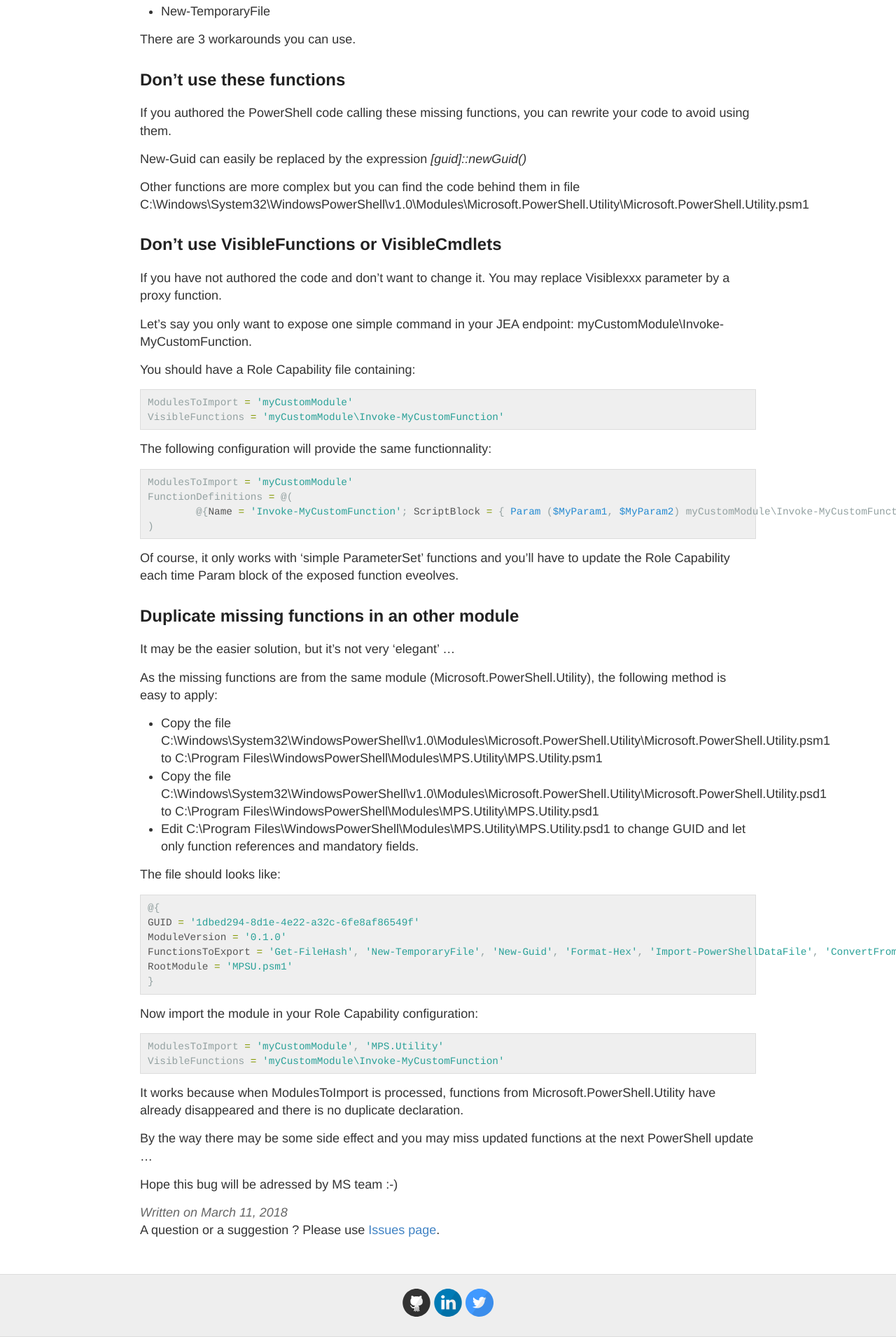
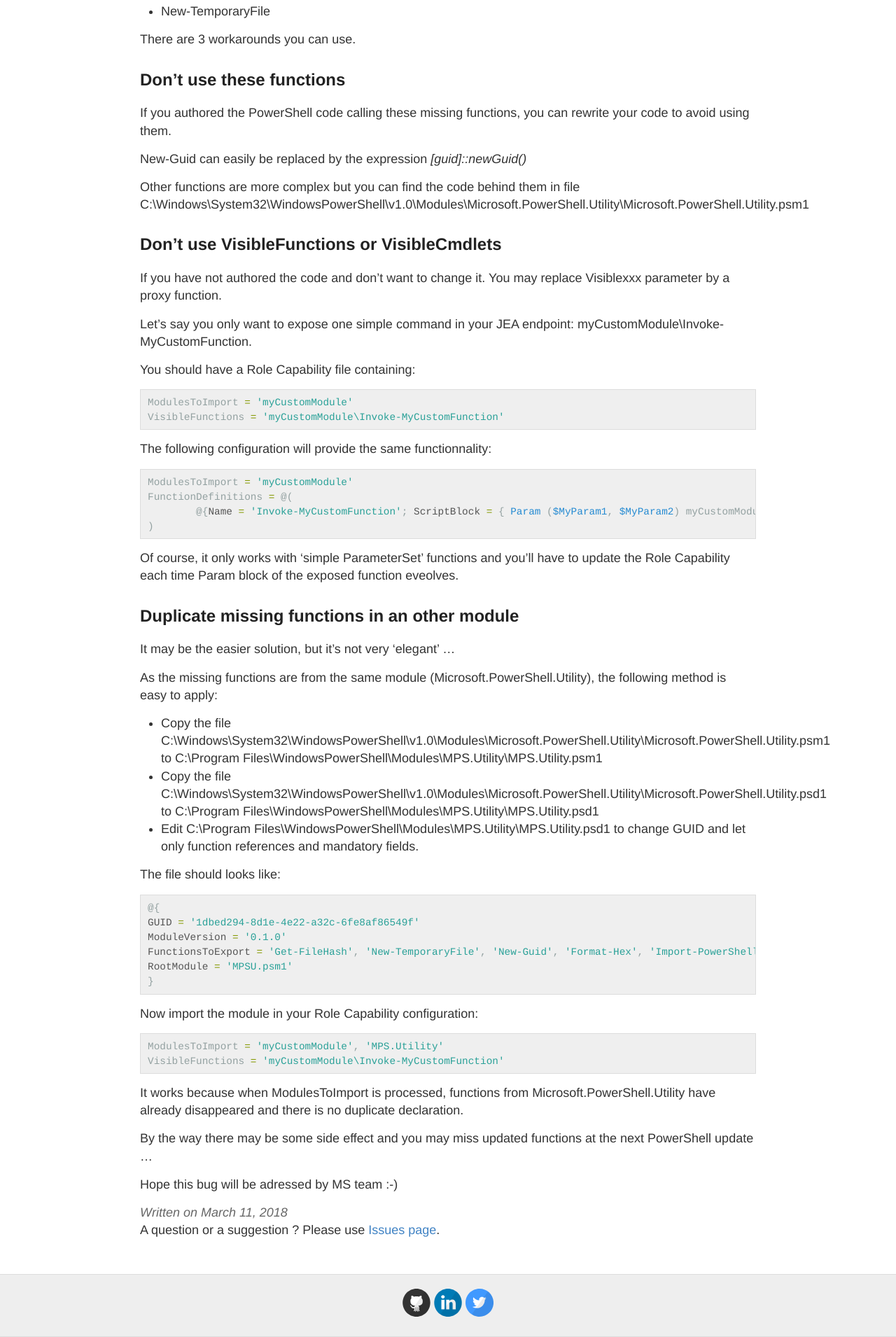
Before and after one commit to jnury/jnury.github.io, a Jekyll site: the page built from _posts/2018-3-11-JEA_term_not_recognized_name_cmdlet.md, in a window 1280 px wide. Shown: the part 2102-4012 px from the top of the page at 70% size. Built offline with Jekyll 4.4.1, drawn with Linux system fonts in a browser that asks for light colours.

Commit message:
try try try

```diff
--- a/_sass/_highlights.scss
+++ b/_sass/_highlights.scss
@@ -7,7 +7,8 @@ div.highlight {
   // -webkit-box-shadow: 3px 3px rgba(0,0,0,0.1);
   // box-shadow: 3px 3px rgba(0,0,0,0.1);
   // margin: 20px 0 20px 0;
-  // overflow: scroll;
+  max-width: 880px;
+  overflow: scroll;
   font-size: 80%;
 }
 
```
